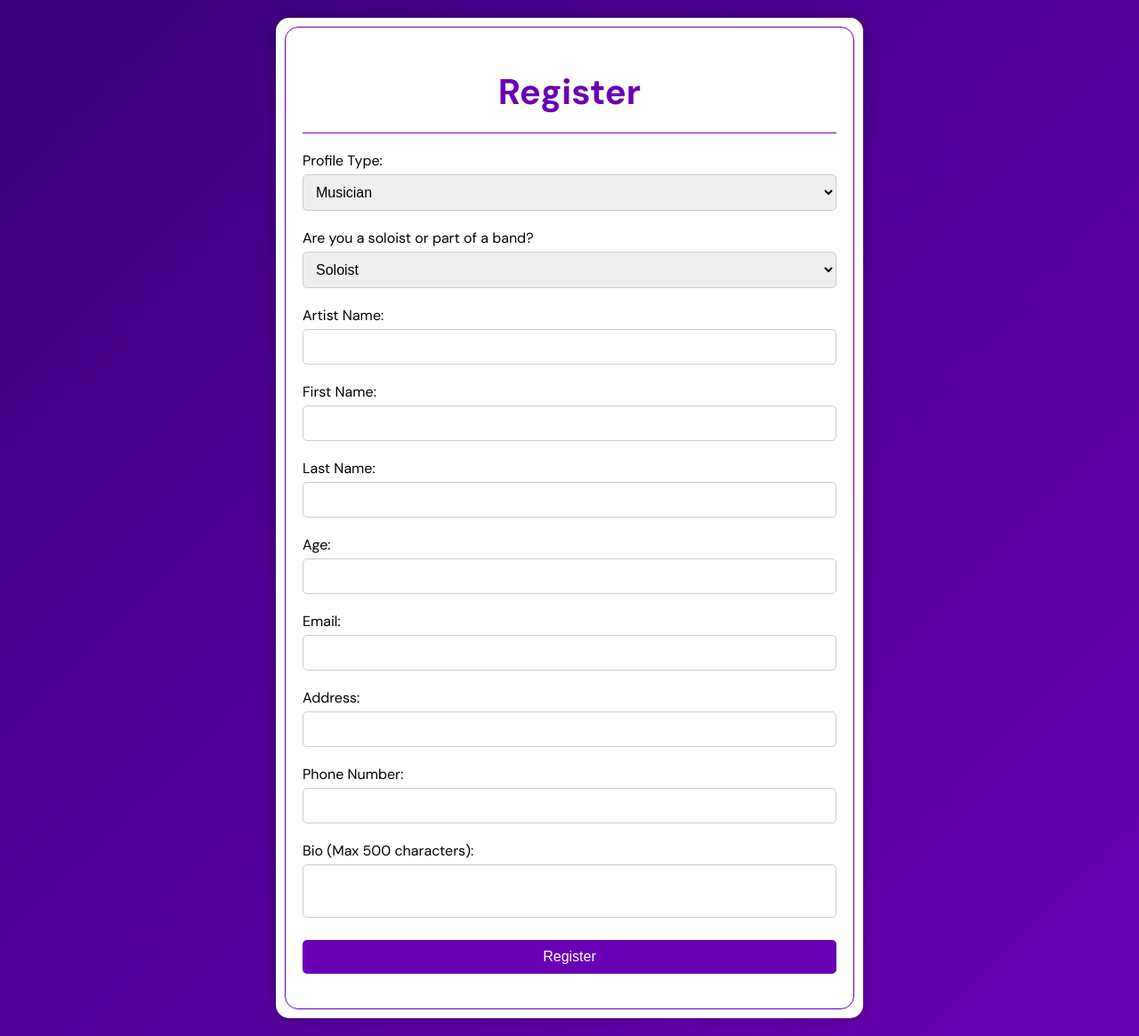
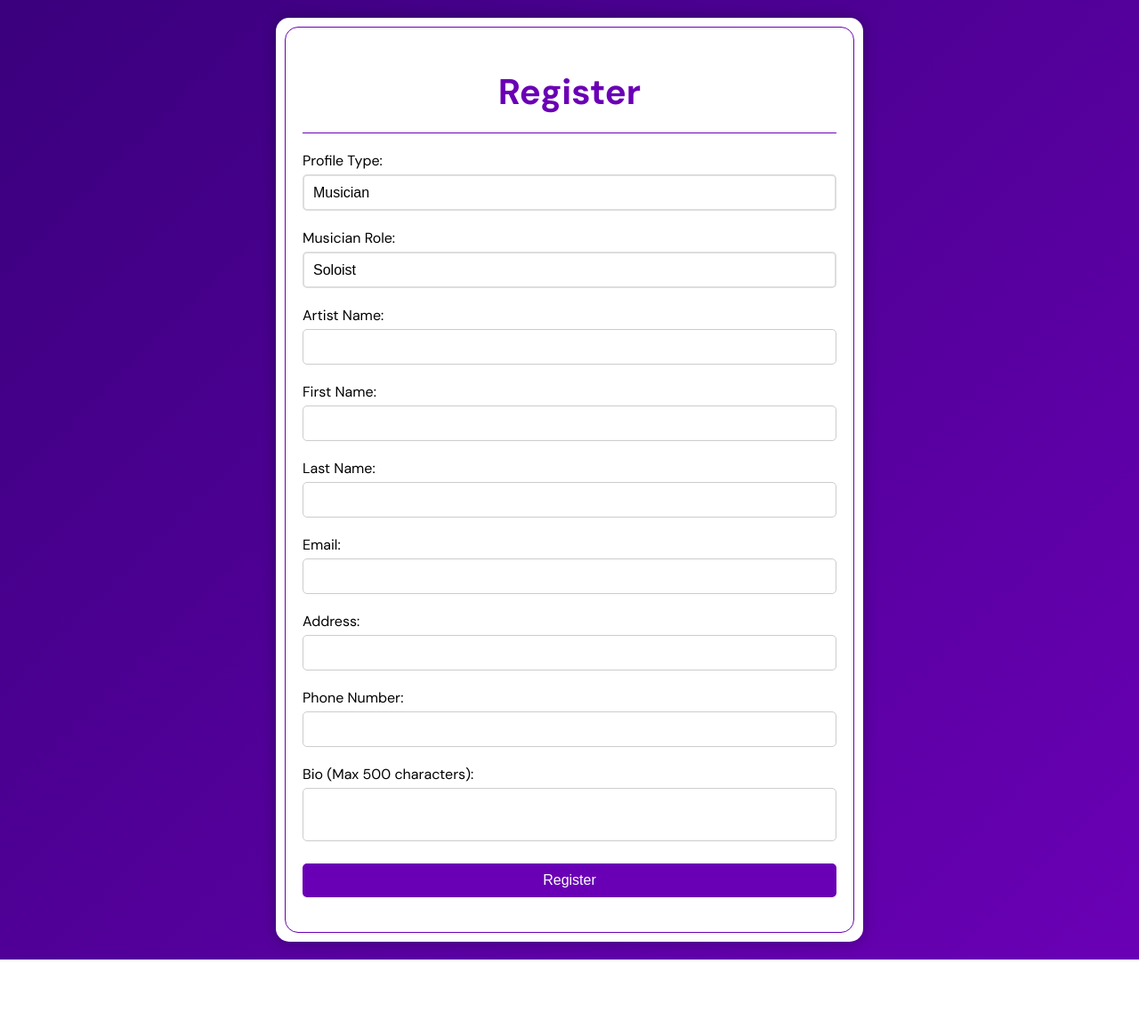
Before and after one commit to Marketplace-development/even-groups-a-d2024-group8, a Flask app: page /register in a window 1280 px wide. Shown: the whole page at 89% size. After the commit the page ends 1079 px from the top, so only its background shows below. Run offline with Flask 3, Linux system fonts and the light colour scheme.

Commit message:
feerste 3 schermen done

```diff
--- a/app/routes.py
+++ b/app/routes.py
@@ -1,7 +1,5 @@
-# app/routes.py
-
-from flask import Blueprint, request, redirect, url_for, render_template, session
-from .models import db, Profile
+from flask import Blueprint, request, redirect, url_for, render_template, session, flash
+from .models import db, Profile, Musician, Soloist, BandMember, Venue
 
 main = Blueprint('main', __name__)
 
@@ -9,70 +7,88 @@ main = Blueprint('main', __name__)
 def index():
     if 'user_id' in session:
         user = Profile.query.get(session['user_id'])
-        return render_template('index.html', username=user.name)
+        return render_template('index.html', username=user.first_name)
     return render_template('index.html', username=None)
 
 @main.route('/register', methods=['GET', 'POST'])
 def register():
     if request.method == 'POST':
-        username = request.form['username']
         profile_type = request.form.get('profile_type')
-        musician_type = request.form.get('musician_type') if profile_type == 'musician' else None
-        first_name = request.form['first_name']
-        last_name = request.form['last_name'] if 'last_name' in request.form else None
-        band_name = request.form['band_name'] if 'band_name' in request.form else None
+        musician_role = request.form.get('musician_role') if profile_type == 'musician' else None
         email = request.form['email']
         address = request.form['address']
         phone_number = request.form['phone_number']
         bio = request.form['bio']
-        profile_picture = request.files['profile_picture']
 
-        # Check if username already exists
-        if Profile.query.filter_by(username=username).first() is None:
-            new_user = Profile(
-                first_name=first_name,
-                last_name=last_name,
-                band_name=band_name,
-                email=email,
-                address=address,
-                phone_number=phone_number,
-                bio=bio,
-                profile_picture=profile_picture.read() if profile_picture else None,  # Or save the image file path as needed
-                profile_type=profile_type,
-                musician_type=musician_type
-            )
-            db.session.add(new_user)
-            db.session.commit()
+        # For soloist
+        artist_name = request.form.get('artist_name') if musician_role == 'soloist' else None
+        first_name = request.form.get('first_name') if musician_role == 'soloist' else None
+        last_name = request.form.get('last_name') if musician_role == 'soloist' else None
 
-            # If the profile type is 'musician', create an entry in Musician table
-            if profile_type == 'musician':
-                new_musician = Musician(profile_id=new_user.profile_id)
-                db.session.add(new_musician)
-                db.session.commit()
+        # For band
+        band_name = request.form.get('band_name') if musician_role == 'band' else None
+        leader_first_name = request.form.get('leader_first_name') if musician_role == 'band' else None
+        leader_last_name = request.form.get('leader_last_name') if musician_role == 'band' else None
 
-                if musician_type == 'soloist':
-                    new_soloist = Soloist(profile_id=new_user.profile_id, age=request.form['age'])
-                    db.session.add(new_soloist)
-                elif musician_type == 'band':
-                    new_band_member = BandMember(profile_id=new_user.profile_id, num_members_in_band=request.form['num_members'])
-                    db.session.add(new_band_member)
-                db.session.commit()
+        # For venue
+        venue_name = request.form.get('venue_name') if profile_type == 'venue' else None
+        owner_first_name = request.form.get('first_name') if profile_type == 'venue' else None
+        owner_last_name = request.form.get('last_name') if profile_type == 'venue' else None
 
-            elif profile_type == 'venue':
-                new_venue = Venue(profile_id=new_user.profile_id, seating_capacity=request.form['seating_capacity'])
-                db.session.add(new_venue)
-                db.session.commit()
+        # Ensure email is unique
+        if Profile.query.filter_by(email=email).first():
+            flash('Email is already registered.', 'error')
+            return redirect(url_for('main.register'))
 
-            session['user_id'] = new_user.profile_id
-            session['username'] = new_user.username
-            session['profile_type'] = new_user.profile_type
+        # Create profile
+        new_profile = Profile(
+            email=email,
+            address=address,
+            phone_number=phone_number,
+            bio=bio,
+            profile_type=profile_type
+        )
 
-            if profile_type == 'venue':
-                return redirect(url_for('websitevenue'))
-            else:
-                return redirect(url_for('websitemusician'))
+        if profile_type == 'musician':
+            new_profile.musician_type = musician_role
+            if musician_role == 'soloist':
+                new_profile.first_name = first_name
+                new_profile.last_name = last_name
+            elif musician_role == 'band':
+                new_profile.band_name = band_name
+                new_profile.first_name = leader_first_name
+                new_profile.last_name = leader_last_name
+        elif profile_type == 'venue':
+            new_profile.first_name = owner_first_name
+            new_profile.last_name = owner_last_name
 
-        return 'Username already registered'
+        db.session.add(new_profile)
+        db.session.commit()
+
+        # Add musician or venue details
+        if profile_type == 'musician':
+            musician = Musician(profile_id=new_profile.profile_id)
+            db.session.add(musician)
+            if musician_role == 'soloist':
+                soloist = Soloist(profile_id=new_profile.profile_id, age=request.form.get('age'))
+                db.session.add(soloist)
+            elif musician_role == 'band':
+                band_member = BandMember(profile_id=new_profile.profile_id, num_members_in_band=request.form.get('num_members'))
+                db.session.add(band_member)
+        elif profile_type == 'venue':
+            venue = Venue(profile_id=new_profile.profile_id, seating_capacity=request.form.get('seating_capacity'))
+            db.session.add(venue)
+
+        db.session.commit()
+
+        # Log in the user after successful registration
+        session['user_id'] = new_profile.profile_id
+        session['profile_type'] = new_profile.profile_type
+
+        if profile_type == 'venue':
+            return redirect(url_for('main.website'))
+        else:
+            return redirect(url_for('main.website'))
 
     return render_template('register.html')
 
@@ -80,55 +96,43 @@ def register():
 @main.route('/login', methods=['GET', 'POST'])
 def login():
     if request.method == 'POST':
-        username = request.form['username']
-        user = Profile.query.filter_by(username=username).first()
+        email = request.form['email']
+        user = Profile.query.filter_by(email=email).first()
+
         if user:
             session['user_id'] = user.profile_id
-            session['username'] = user.username
-            session['profile_type'] = user.profile_type  # 'venue' or 'musician'
+            session['profile_type'] = user.profile_type
 
-            # Redirect based on profile type
             if user.profile_type == 'venue':
-                return redirect(url_for('websitevenue'))
+                return redirect(url_for('main.website'))
             else:
-                return redirect(url_for('websitemusician'))
+                return redirect(url_for('main.website'))
         else:
-            flash('User not found', 'error')
+            flash('Invalid email. Please try again.', 'error')
+            return redirect(url_for('main.login'))
 
     return render_template('login.html')
+
 
 @main.route('/logout', methods=['POST'])
 def logout():
     session.pop('user_id', None)
+    session.pop('profile_type', None)
     return redirect(url_for('main.index'))
+
 
 @main.route('/website')
 def website():
-    # Check if the user is logged in
-    if 'user_id' in session:
-        user_id = session['user_id']
-        user = Profile.query.filter_by(profile_id=user_id).first()
+    if 'user_id' not in session:
+        return redirect(url_for('main.login'))
 
-        if user:
-            if user.profile_type == 'venue':
-                # Venue user should see musician profiles
-                musicians = Musician.query.all()  # Get all musicians
-                return render_template('websitevenue.html', user=user, musicians=musicians)
-            elif user.profile_type == 'musician':
-                # Musician user should see venue profiles
-                venues = Venue.query.all()  # Get all venues
-                return render_template('websitemusician.html', user=user, venues=venues)
-        else:
-            return redirect(url_for('login'))  # Redirect to login if user not found
-    else:
-        return redirect(url_for('login'))  # Redirect to login if not logged in
+    user = Profile.query.get(session['user_id'])
 
-@main.route('/book_musician/<musician_id>')
-def book_musician(musician_id):
-    # Your booking logic for musicians here
-    return f"Booking musician with ID: {musician_id}"
+    if user.profile_type == 'venue':
+        musicians = Musician.query.all()
+        return render_template('websitevenue.html', user=user, musicians=musicians)
+    elif user.profile_type == 'musician':
+        venues = Venue.query.all()
+        return render_template('websitemusician.html', user=user, venues=venues)
 
-@main.route('/book_venue/<venue_id>')
-def book_venue(venue_id):
-    # Your booking logic for venues here
-    return f"Booking venue with ID: {venue_id}"
+    return redirect(url_for('main.index'))
--- a/app/templates/register.html
+++ b/app/templates/register.html
@@ -54,7 +54,6 @@
             margin-bottom: 5px;
         }
         .register-box input,
-        .register-box select,
         .register-box textarea {
             width: 100%;
             padding: 10px;
@@ -82,26 +81,57 @@
         .register-box input[type="submit"]:hover {
             background-color: #4e008f;
         }
+        .dropdown-container {
+            margin: 20px 0;
+            position: relative;
+            width: 100%;
+        }
+        .dropdown-select {
+            width: 100%;
+            padding: 10px;
+            font-size: 1rem;
+            border: 2px solid #ddd;
+            border-radius: 5px;
+            cursor: pointer;
+            appearance: none; /* Removes default dropdown arrow */
+            background-color: #fff;
+            color: #000;
+            transition: background-color 0.3s ease, border-color 0.3s ease;
+        }
+        .dropdown-select:hover {
+            background-color: #f0f0f0;
+            border-color: #6a00b5;
+        }
+        .dropdown-select:focus {
+            border-color: #6a00b5;
+            outline: none;
+            box-shadow: 0 0 10px rgba(106, 0, 181, 0.3);
+        }
     </style>
     <script>
-        // Show/hide venue and musician-related fields
-        function handleProfileTypeChange() {
-            const profileType = document.getElementById("profile_type").value;
-            const musicianFields = document.getElementById("musician_fields");
-            const venueFields = document.getElementById("venue_fields");
-            if (profileType === "venue") {
-                musicianFields.style.display = "none";
-                venueFields.style.display = "block";
-            } else {
-                musicianFields.style.display = "block";
-                venueFields.style.display = "none";
-            }
+        function handleDropdownChange() {
+            const profileType = document.getElementById('profile-type-dropdown').value;
+            const musicianRoleDropdownContainer = document.getElementById('musician-role-dropdown-container');
+            const venueFields = document.getElementById('venue_fields');
+            const musicianFields = document.getElementById('musician_fields');
+
+            musicianRoleDropdownContainer.style.display = profileType === 'musician' ? 'block' : 'none';
+            musicianFields.style.display = profileType === 'musician' ? 'block' : 'none';
+            venueFields.style.display = profileType === 'venue' ? 'block' : 'none';
         }
 
-        function handleMusicianTypeChange() {
-            const musicianType = document.getElementById("musician_type").value;
-            document.getElementById("soloist_fields").style.display = musicianType === "soloist" ? "block" : "none";
-            document.getElementById("band_fields").style.display = musicianType === "band" ? "block" : "none";
+        function handleMusicianRoleChange() {
+            const musicianRole = document.getElementById('musician-role-dropdown').value;
+            const soloistFields = document.getElementById('soloist_fields');
+            const bandFields = document.getElementById('band_fields');
+
+            if (musicianRole === 'soloist') {
+                soloistFields.style.display = 'block';
+                bandFields.style.display = 'none';
+            } else if (musicianRole === 'band') {
+                soloistFields.style.display = 'none';
+                bandFields.style.display = 'block';
+            }
         }
     </script>
 </head>
@@ -110,60 +140,63 @@
         <h1>Register</h1>
         <hr>
         <form method="post" action="/register">
-            <label for="profile_type">Profile Type:</label>
-            <select id="profile_type" name="profile_type" onchange="handleProfileTypeChange()" required>
-                <option value="musician" selected>Musician</option>
-                <option value="venue">Venue</option>
-            </select>
+            <div class="dropdown-container">
+                <label for="profile-type-dropdown">Profile Type:</label>
+                <select id="profile-type-dropdown" class="dropdown-select" onchange="handleDropdownChange()" name="profile_type">
+                    <option value="musician" selected>Musician</option>
+                    <option value="venue">Venue</option>
+                </select>
+            </div>
 
-            <!-- Venue-Specific Fields -->
+            <!-- Musician Role Dropdown -->
+            <div class="dropdown-container" id="musician-role-dropdown-container">
+                <label for="musician-role-dropdown">Musician Role:</label>
+                <select id="musician-role-dropdown" class="dropdown-select" onchange="handleMusicianRoleChange()" name="musician_role">
+                    <option value="soloist" selected>Soloist</option>
+                    <option value="band">Band</option>
+                </select>
+            </div>
+
+            <!-- Venue Fields -->
             <div id="venue_fields" style="display: none;">
                 <label for="venue_name">Venue Name:</label>
-                <input type="text" name="venue_name" required>
+                <input type="text" name="venue_name">
 
                 <label for="first_name">Owner's First Name:</label>
-                <input type="text" name="first_name" required>
+                <input type="text" name="first_name">
 
                 <label for="last_name">Owner's Last Name:</label>
-                <input type="text" name="last_name" required>
+                <input type="text" name="last_name">
             </div>
 
-            <!-- Musician-Specific Fields -->
-            <div id="musician_fields" style="display: block;">
-                <label for="musician_type">Are you a soloist or part of a band?</label>
-                <select id="musician_type" name="musician_type" onchange="handleMusicianTypeChange()" required>
-                    <option value="soloist">Soloist</option>
-                    <option value="band">Band</option>
-                </select>
-
+            <!-- Soloist Fields -->
+            <div id="musician_fields">
                 <div id="soloist_fields">
                     <label for="artist_name">Artist Name:</label>
-                    <input type="text" name="artist_name" required>
+                    <input type="text" name="artist_name">
 
                     <label for="first_name">First Name:</label>
-                    <input type="text" name="first_name" required>
+                    <input type="text" name="first_name">
 
                     <label for="last_name">Last Name:</label>
-                    <input type="text" name="last_name" required>
-
-                    <label for="age">Age:</label>
-                    <input type="number" name="age">
+                    <input type="text" name="last_name">
                 </div>
 
+                <!-- Band Fields -->
                 <div id="band_fields" style="display: none;">
                     <label for="band_name">Band Name:</label>
                     <input type="text" name="band_name">
 
-                    <label for="first_name">Band Leader's First Name:</label>
-                    <input type="text" name="first_name" required>
+                    <label for="leader_first_name">Band Leader's First Name:</label>
+                    <input type="text" name="leader_first_name">
 
-                    <label for="last_name">Band Leader's Last Name:</label>
-                    <input type="text" name="last_name" required>
+                    <label for="leader_last_name">Band Leader's Last Name:</label>
+                    <input type="text" name="leader_last_name">
                 </div>
             </div>
 
             <label for="email">Email:</label>
-            <input type="email" name="email" required>
+            <input type="email" name="email">
 
             <label for="address">Address:</label>
             <input type="text" name="address">
@@ -172,7 +205,7 @@
             <input type="text" name="phone_number">
 
             <label for="bio">Bio (Max 500 characters):</label>
-            <textarea name="bio" maxlength="500" required></textarea>
+            <textarea name="bio" maxlength="500"></textarea>
 
             <input type="submit" value="Register">
         </form>
```
Also changed, not shown: app/templates/index.html (+9 -2 lines), app/templates/login.html (+3 -4 lines).
